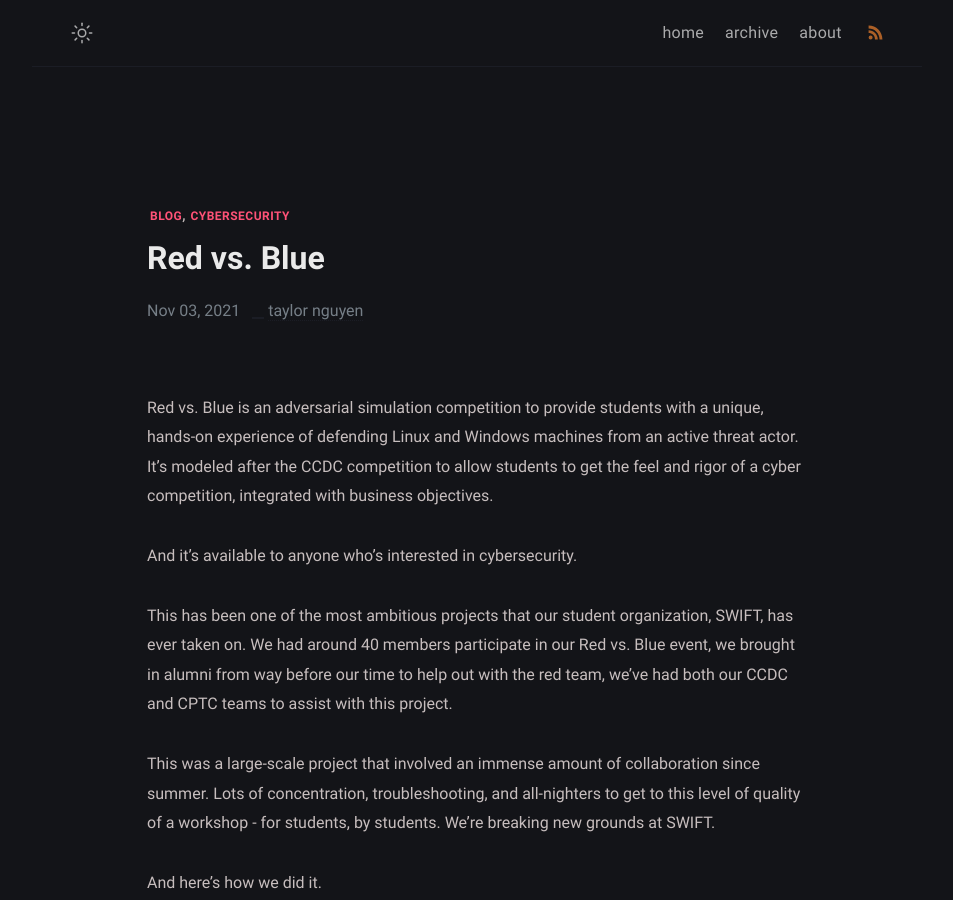
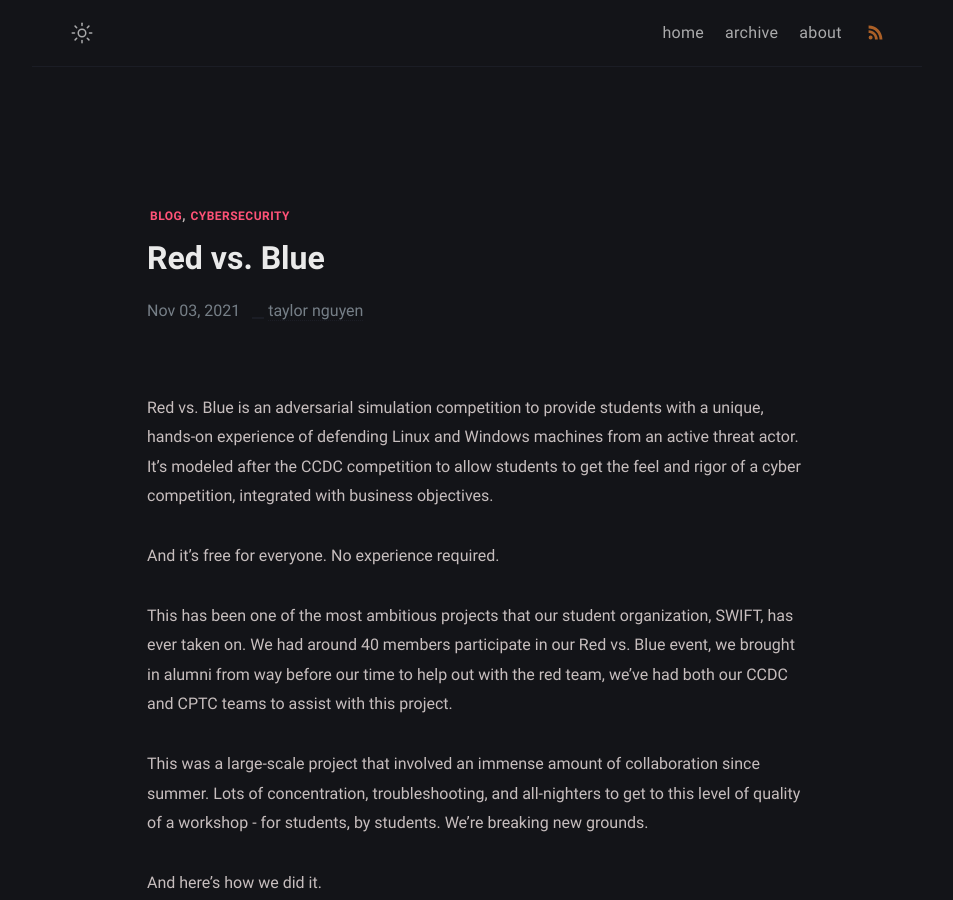
Before and after one commit to fyrworx4/old-fyrworx4.github.io, a Jekyll site: the page built from _posts/08-red-vs-blue/2021-11-03-red-vs-blue.md, in a window 1280 px wide and 900 px high. Shown: the whole window, without its empty margins (163-1116 px from the left). Built offline with Jekyll 4.4.1, drawn with Linux system fonts in a browser that asks for light colours; some of the changed text lies outside the part shown.

Commit message:
red vs. blue

```diff
--- a/_posts/08-red-vs-blue/2021-11-03-red-vs-blue.md
+++ b/_posts/08-red-vs-blue/2021-11-03-red-vs-blue.md
@@ -6,11 +6,11 @@ tags: [blog, cybersecurity]
 ---
 Red vs. Blue is an adversarial simulation competition to provide students with a unique, hands-on experience of defending Linux and Windows machines from an active threat actor. It's modeled after the CCDC competition to allow students to get the feel and rigor of a cyber competition, integrated with business objectives.
 
-And it's available to anyone who's interested in cybersecurity.
+And it's free for everyone. No experience required.
 
 This has been one of the most ambitious projects that our student organization, SWIFT, has ever taken on. We had around 40 members participate in our Red vs. Blue event, we brought in alumni from way before our time to help out with the red team, we've had both our CCDC and CPTC teams to assist with this project.
 
-This was a large-scale project that involved an immense amount of collaboration since summer. Lots of concentration, troubleshooting, and all-nighters to get to this level of quality of a workshop - for students, by students. We're breaking new grounds at SWIFT.
+This was a large-scale project that involved an immense amount of collaboration since summer. Lots of concentration, troubleshooting, and all-nighters to get to this level of quality of a workshop - for students, by students. We're breaking new grounds.
 
 And here's how we did it.
 
```
Also changed, not shown: other parts of _posts/08-red-vs-blue/2021-11-03-red-vs-blue.md (+4 -0 lines).
